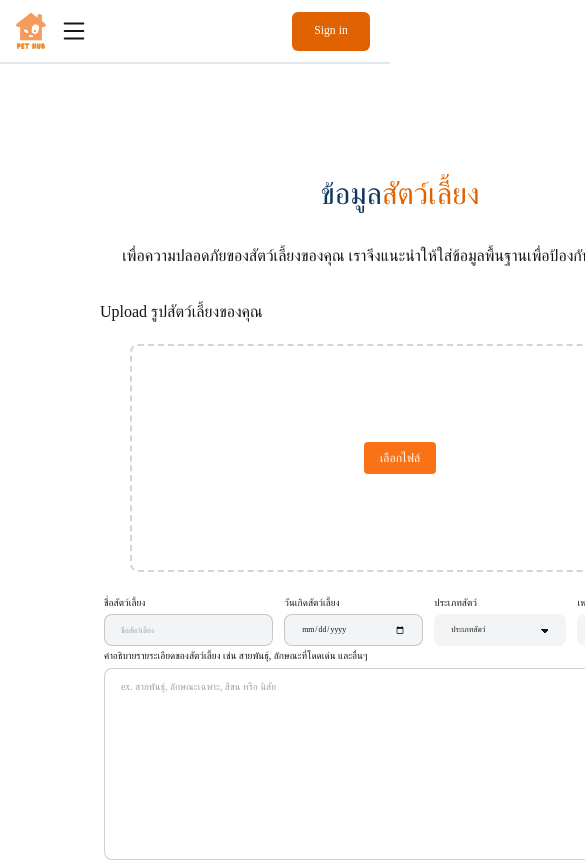
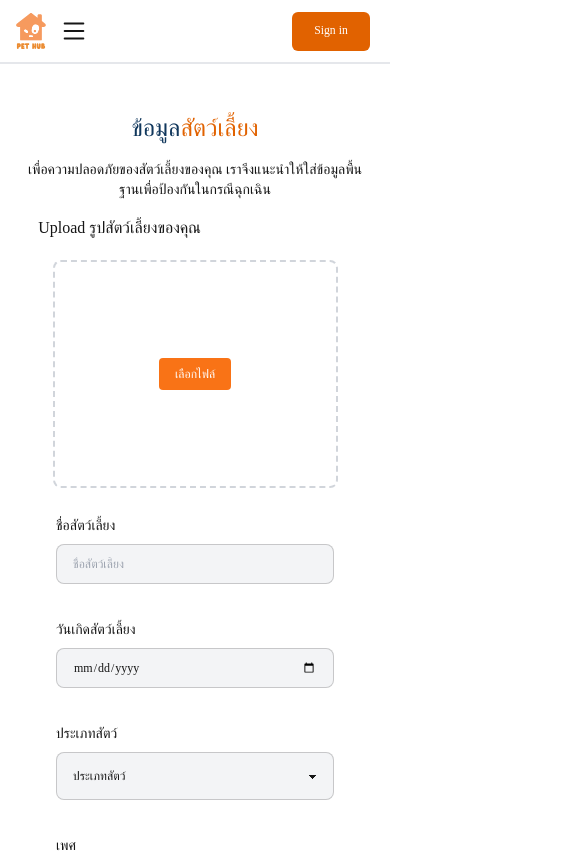
Before and after one commit to NobphadonH/PetHub, a React (Vite) app in the folder pethub-website/: page /pethub-website/petregister in a window 390 px wide. Shown: the top 862 px of the page, 585 px wide, since content can reach past the window. Built offline with nearby package versions, Linux system fonts and the light colour scheme; a web font is replaced by a local one.

Commit message:
Pet register responsive

```diff
--- a/pethub-website/src/components/PetRegister.jsx
+++ b/pethub-website/src/components/PetRegister.jsx
@@ -1,6 +1,5 @@
-import Navbar from "./Utils/Navbar"
+import Navbar from "./Utils/Navbar";
 import PictureUpload from "./Utils/PictureUpload";
-
 import { useState } from 'react';
 
 function AddPetProfile() {
@@ -14,7 +13,7 @@ function AddPetProfile() {
     event.preventDefault();
     const file = event.dataTransfer.files[0];
     if (file) {
-      setPetImage(URL.createObjectURL(file));
+      setImageFile(URL.createObjectURL(file));
     }
   };
 
@@ -25,58 +24,68 @@ function AddPetProfile() {
   return (
     <>
       <Navbar />
-    <div className="my-32 w-[800px] h-full mx-auto px-10 py-12">
-      <div className="text-3xl font-semibold text-pethub-color6">ข้อมูล<span className="text-pethub-color1">สัตว์เลี้ยง</span></div>
-      <div className="text-base my-8">เพื่อความปลอดภัยของสัตว์เลี้ยงของคุณ เราจึงแนะนำให้ใส่ข้อมูลพื้นฐานเพื่อป้องกันในกรณีฉุกเฉิน</div>
+      <div className="my-16 lg:my-32 w-full lg:w-[800px] h-full mx-auto px-6 lg:px-10 py-12">
+        <div className="text-2xl lg:text-3xl font-semibold text-pethub-color6">ข้อมูล<span className="text-pethub-color1">สัตว์เลี้ยง</span></div>
+        <div className="text-sm lg:text-base my-4 lg:my-8">
+          เพื่อความปลอดภัยของสัตว์เลี้ยงของคุณ เราจึงแนะนำให้ใส่ข้อมูลพื้นฐานเพื่อป้องกันในกรณีฉุกเฉิน
+        </div>
+
         <div className="w-full text-start">
-        <div className="w-10/12 mx-auto">Upload รูปสัตว์เลี้ยงของคุณ</div>
-        <div className="w-9/12 mx-auto my-5">
+          <div className="w-11/12 lg:w-10/12 mx-auto">Upload รูปสัตว์เลี้ยงของคุณ</div>
+          <div className="w-10/12 lg:w-9/12 mx-auto my-5">
             <PictureUpload onImageSelected={handleImageSelected} />
             {imageFile && <p>Selected Image: {imageFile.name}</p>}
           </div>
         </div>
-      <div className="w-full px-16">
-        <div className="flex w-full justify-start lg:justify-between flex-wrap gap-[3vw] md:gap-5">
+
+        <div className="w-full px-8 lg:px-16">
+          <div className="flex flex-col lg:flex-row w-full justify-start lg:justify-between flex-wrap gap-4 lg:gap-5">
             <div className="grow">
-              <p className="text-start text-[2.5vw] md:text-xs lg:text-sm xl:text-sm my-[1vw] md:my-3">ชื่อสัตว์เลี้ยง</p>
+              <p className="text-start text-sm lg:text-base my-2">ชื่อสัตว์เลี้ยง</p>
               <input
                 type="text"
-                  name="email"
+                name="petName"
                 placeholder="ชื่อสัตว์เลี้ยง"
-                  className="input input-bordered w-full h-[8vw] max-h-10  text-[2vw] sm:h-10 xl:h-12 sm:text-xs lg:text-sm bg-gray-100 md:mb-3"
+                className="input input-bordered w-full h-10 lg:h-12 text-xs lg:text-sm bg-gray-100 mb-3"
               />
             </div>
             <div className="grow">
-              <p className="text-start text-[2.5vw] md:text-xs lg:text-sm xl:text-sm my-[1vw] md:my-3">วันเกิดสัตว์เลี้ยง</p>
+              <p className="text-start text-sm lg:text-base my-2">วันเกิดสัตว์เลี้ยง</p>
               <input
                 type="date"
-                  name="email"
-                  placeholder=""
-                  className="input input-bordered w-full h-[8vw] max-h-10  text-[2vw] sm:h-10 xl:h-12 sm:text-xs lg:text-sm bg-gray-100 md:mb-3"
+                name="petBirthday"
+                className="input input-bordered w-full h-10 lg:h-12 text-xs lg:text-sm bg-gray-100 mb-3"
               />
             </div>
             <div className="grow">
-              <p className="text-start text-[2.5vw] md:text-xs lg:text-sm xl:text-sm my-[1vw] md:my-3">ประเภทสัตว์</p>
-              <select className="select min-h-0 h-[8vw] w-full max-h-10  text-[2vw] sm:h-10 xl:h-12 sm:text-xs lg:text-sm bg-gray-100 md:mb-3">
+              <p className="text-start text-sm lg:text-base my-2">ประเภทสัตว์</p>
+              <select className="select input-bordered w-full h-10 lg:h-12 text-xs lg:text-sm bg-gray-100 mb-3">
                 <option disabled selected>ประเภทสัตว์</option>
                 <option>สุนัข</option>
                 <option>แมว</option>
               </select>
             </div>
             <div className="grow">
-              <p className=" text-start text-[2.5vw] md:text-xs lg:text-sm xl:text-sm my-[1vw] md:my-3">เพศ</p>
-              <select className="select min-h-0 h-[8vw] w-full max-h-10  text-[2vw] sm:h-10 xl:h-12 sm:text-xs lg:text-sm bg-gray-100 md:mb-3">
+              <p className="text-start text-sm lg:text-base my-2">เพศ</p>
+              <select className="select input-bordered w-full h-10 lg:h-12 text-xs lg:text-sm bg-gray-100 mb-3">
                 <option disabled selected>เพศ</option>
                 <option>เพศผู้</option>
                 <option>เพศเมีย</option>
               </select>
             </div>
           </div>
+
           <div>
-        <p className=" text-start text-[2.5vw] md:text-xs lg:text-sm xl:text-sm my-[1vw] md:my-5">คำอธิบายรายระเอียดของสัตว์เลี้ยง เช่น สายพันธุ์, ลักษณะที่โดดเด่น และอื่นๆ </p>
-        <textarea className="textarea w-full min-h-48 lg:max-h-64 textarea-bordered text-[2.5vw] md:text-xs lg:text-sm xl:text-sm" placeholder="ex. สายพันธุ์, ลักษณะเฉพาะ, สีขน หรือ นิสัย"></textarea>
+            <p className="text-start text-sm lg:text-base my-2">คำอธิบายรายระเอียดของสัตว์เลี้ยง เช่น สายพันธุ์, ลักษณะที่โดดเด่น และอื่นๆ</p>
+            <textarea
+              className="textarea textarea-bordered w-full h-24 lg:h-48 text-xs lg:text-sm"
+              placeholder="ex. สายพันธุ์, ลักษณะเฉพาะ, สีขน หรือ นิสัย"
+            ></textarea>
           </div>
-      <div className="my-8 flex justify-center items-center rounded-md md:btn bg-pethub-color1 md:bg-pethub-color1 text-white md:text-white h-[7vw] w-[15vw] sm:w-36 sm:h-10 md:w-40 font-medium text-[2vw] md:text-xs lg:text-sm xl:text-base">บันทึกข้อมูล</div>
+
+          <div className="my-8 flex justify-center items-center rounded-md bg-pethub-color1 text-white h-10 lg:h-12 w-36 lg:w-40 font-medium text-sm lg:text-base cursor-pointer">
+            บันทึกข้อมูล
+          </div>
         </div>
       </div>
     </>
```
Lines whose indentation alone changed are shown as unchanged.
